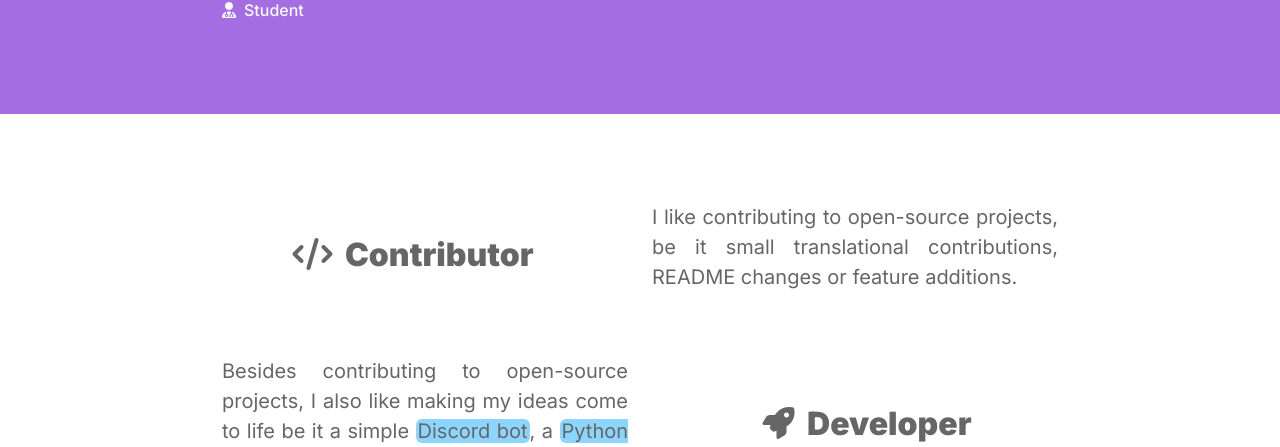
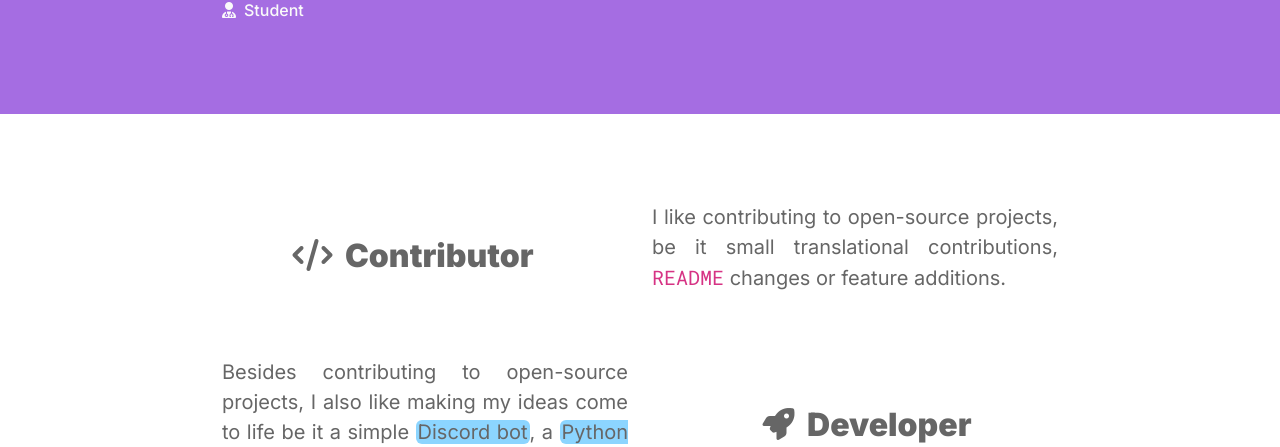
Before and after one commit to pongloongyeat/pongloongyeat.github.io, a plain HTML site: page index.html in a window 1280 px wide. Shown: the part 352-799 px from the top of the page. Drawn offline with nearby package versions, Linux system fonts and the light colour scheme.

Commit message:
Use Roboto Mono for code font

```diff
--- a/index.html
+++ b/index.html
@@ -11,9 +11,9 @@
     <!-- Bootstrap CSS -->
     <link href="https://cdn.jsdelivr.net/npm/bootstrap@5.0.1/dist/css/bootstrap.min.css" rel="stylesheet" integrity="sha384-+0n0xVW2eSR5OomGNYDnhzAbDsOXxcvSN1TPprVMTNDbiYZCxYbOOl7+AMvyTG2x" crossorigin="anonymous">
 
-    <!-- Inter font -->
+    <!-- Inter font and Roboto Mono for <code> font -->
     <link rel="preconnect" href="https://fonts.gstatic.com">
-    <link href="https://fonts.googleapis.com/css2?family=Inter:wght@100;200;300;400;500;600;700;800;900&display=swap" rel="stylesheet">
+    <link href="https://fonts.googleapis.com/css2?family=Inter:wght@400;500;700;900&family=Roboto+Mono&display=swap" rel="stylesheet">
 
     <!-- FA icons -->
     <script src="https://kit.fontawesome.com/405d3dabf9.js" crossorigin="anonymous"></script>
@@ -54,7 +54,7 @@
           </div>
 
           <div class="col-md content-description-col-right order-md-2">
-            <p>I like contributing to open-source projects, be it small translational contributions, README changes or feature additions.</p>
+            <p>I like contributing to open-source projects, be it small translational contributions, <code>README</code> changes or feature additions.</p>
           </div>
         </div>
 
--- a/styles/style.css
+++ b/styles/style.css
@@ -100,6 +100,11 @@ i {
 
     so we don't really need a left padding. */
     padding-left: 0;
+}
+
+code {
+    font-family: 'Roboto Mono', monospace;
+    font-size: 20px;
 }
 
 .about-area {
```
